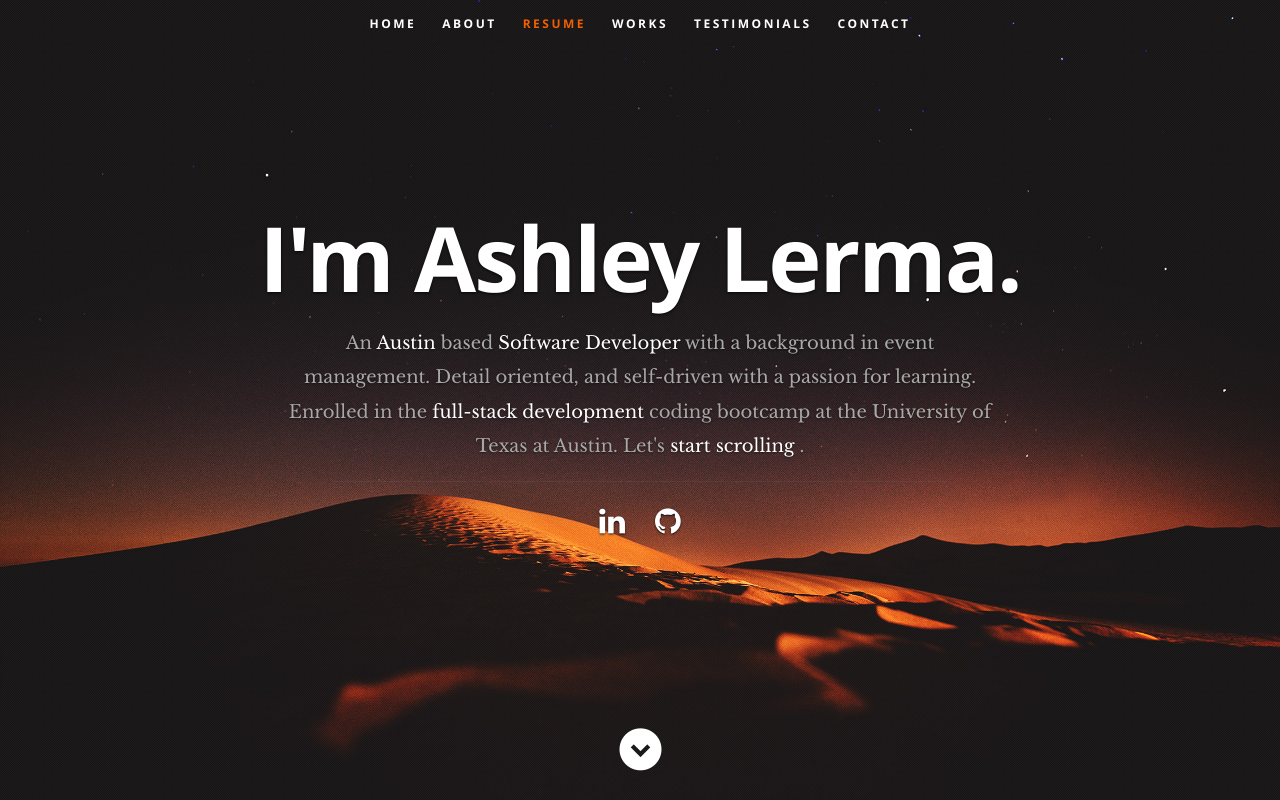
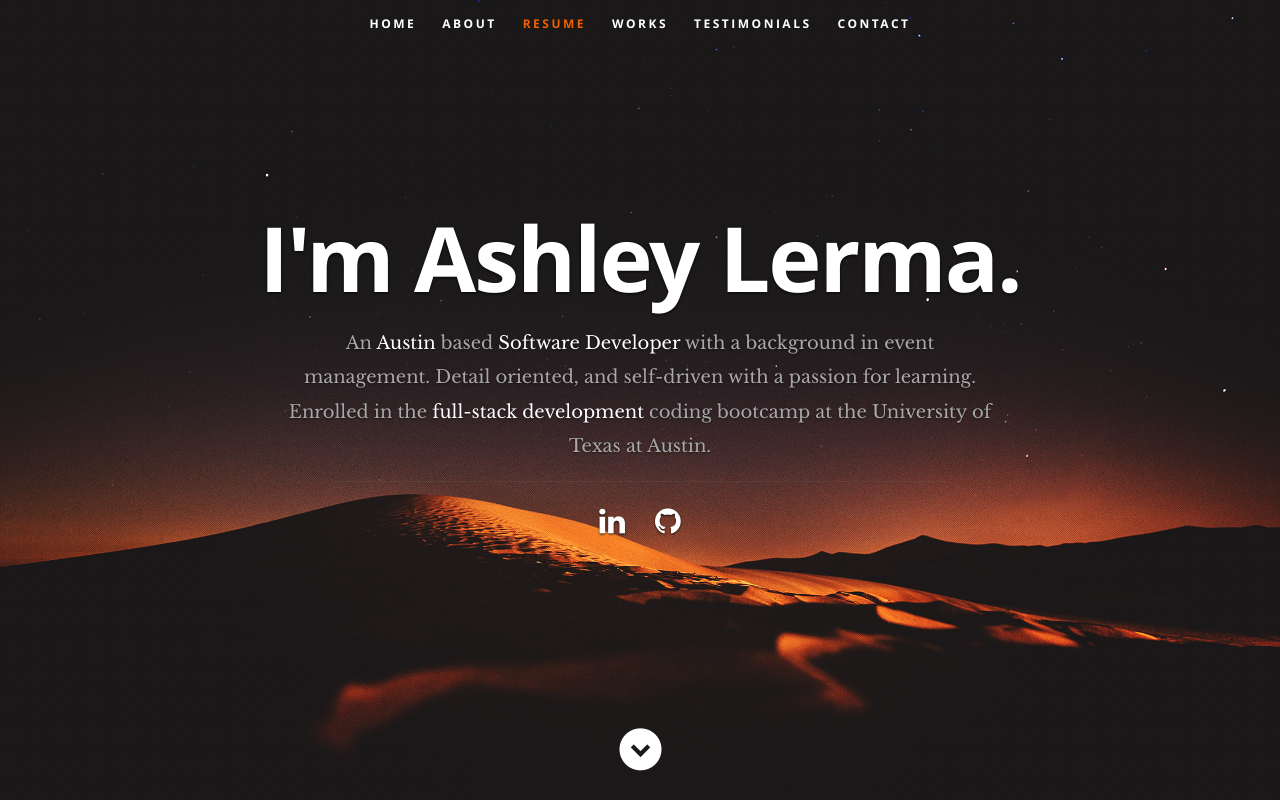
Before and after one commit to AshleyLerma/AshleyLerma.github.io, a React (Create React App) app in the folder resume/: page / in a window 1280 px wide. Shown: the top 800 px of the page. Built offline with nearby package versions, Linux system fonts and the light colour scheme; the HTML template or start-up script is replaced by a standard one.

Commit message:
commented out last line to be replaced with TBD

```diff
--- a/resume/src/components/header/header.js
+++ b/resume/src/components/header/header.js
@@ -46,11 +46,12 @@ function Header() {
             with a background in event management. Detail oriented, and
             self-driven with a passion for learning. Enrolled in the{" "}
             <span>full-stack development</span> coding bootcamp at the
-            University of Texas at Austin. Let's{" "}
+            University of Texas at Austin.
+            {/* Let's{" "}
             <a className="smoothscroll" href="#about">
               start scrolling
             </a>{" "}
-            .
+            . */}
           </h3>
           <hr />
           <ul className="social">
```
